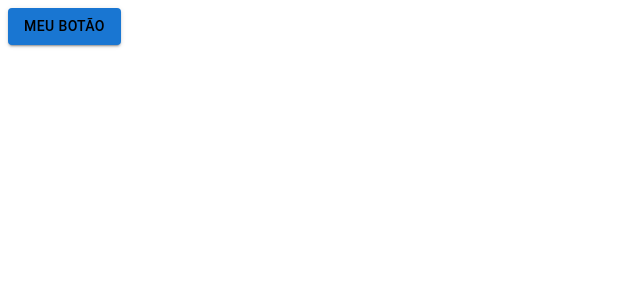
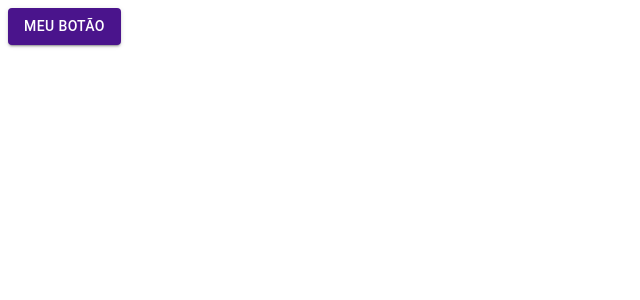
Before and after one commit to cleitonper/lib, a Next.js app: page / in a window 1280 px wide. Shown: the top 300 px of the page, without its empty margins (0-640 px from the left). Built offline with nearby package versions, Linux system fonts and the light colour scheme.

Commit message:
feat(tema): customiza tema padrão do material ui

```diff
--- /dev/null
+++ b/src/app/index.ts
@@ -0,0 +1 @@
+export * from './theme';
--- /dev/null
+++ b/src/app/theme.ts
@@ -0,0 +1,11 @@
+import { createTheme } from "@mui/material";
+
+export const theme = createTheme({
+  palette: {
+    primary: {
+      light: '#7c43bd',
+      main: '#4a148c',
+      dark: '#12005e',
+    },
+  }
+});
--- /dev/null
+++ b/src/features/Features.provider.tsx
@@ -0,0 +1,12 @@
+import type { FunctionComponent, PropsWithChildren } from 'react';
+
+import { ThemeProvider } from '@mui/material';
+import { theme } from '~/app/theme';
+
+export const FeaturesProvider: FunctionComponent<PropsWithChildren> = ({ children }) => {
+  return (
+    <ThemeProvider theme={theme}>
+      {children}
+    </ThemeProvider>
+  )
+};
--- /dev/null
+++ b/src/features/index.ts
@@ -0,0 +1 @@
+export * from './Features.provider';
--- a/src/index.ts
+++ b/src/index.ts
@@ -1 +1,3 @@
+export * from './app';
 export * from './common';
+export * from './features';
--- a/src/pages/_app.tsx
+++ b/src/pages/_app.tsx
@@ -1,5 +1,11 @@
 import type { AppProps } from 'next/app'
 
+import { FeaturesProvider } from '~/features/Features.provider';
+
 export default function App({ Component, pageProps }: AppProps) {
-  return <Component {...pageProps} />
+  return (
+    <FeaturesProvider>
+      <Component {...pageProps} />
+    </FeaturesProvider>
+  );
 }
--- a/src/pages/index.tsx
+++ b/src/pages/index.tsx
@@ -11,7 +11,7 @@ export default function Home() {
         <link rel="icon" href="/favicon.ico" />
       </Head>
       <main>
-        <Button>Meu botão</Button>
+        <Button color="white">Meu botão</Button>
       </main>
     </>
   )
```
